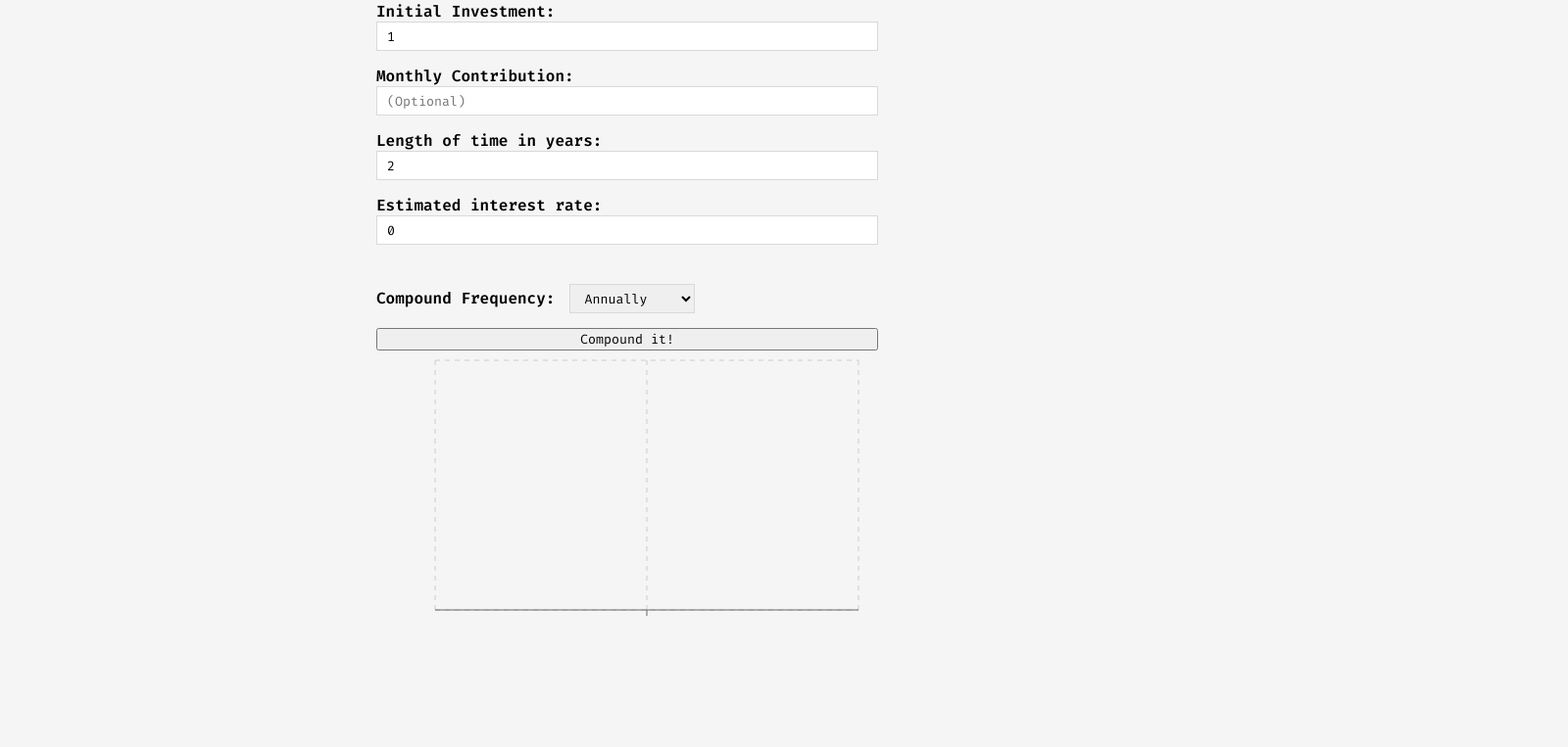
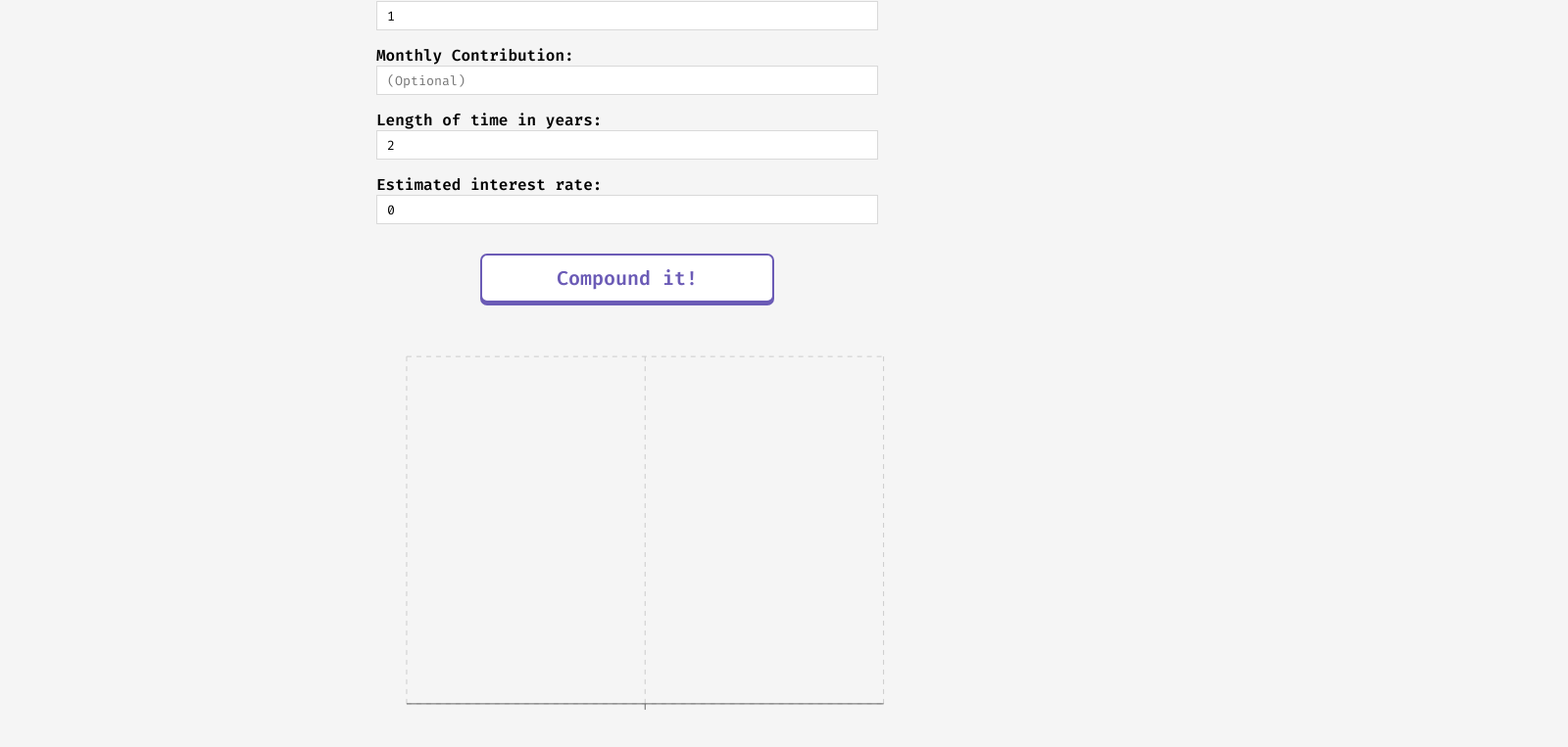
Before and after one commit to brandonflores647/Finance-Playground, a React (Create React App) app: page /compound-interest in a window 1280 px wide. Shown: the part 345-1108 px from the top of the page at 98% size, 1600 px wide, since content can reach past the window. Before the commit the page ends 1008 px from the top, so only its background shows below. Built offline with nearby package versions, Linux system fonts and the light colour scheme.

Commit message:
styled compound interest chart and hid body scrollbar

```diff
--- a/src/App.js
+++ b/src/App.js
@@ -106,10 +106,8 @@ function App() {
         </div>
       </Route>
       <Route exact path='/compound-interest'>
-        <div className='page-container'>
-          <h1 className='container-title'>Compound Interest Calculator</h1>
+          <h1 className='container-title page-container'>Compound Interest Calculator</h1>
           <CompoundInterestForm />
-        </div>
       </Route>
       <Route>
         <Redirect to='/' />
--- a/src/components/CompoundInterestForm/CompoundInterestForm.css
+++ b/src/components/CompoundInterestForm/CompoundInterestForm.css
@@ -59,3 +59,43 @@
     margin-top: 13px;
     box-shadow: 0px 0px 0px 0px #B9342D;
 }
+
+#compound-bottom {
+    display: flex;
+    width: 100%;
+    height: 80px;
+    justify-content: center;
+}
+
+#compound-submit-button {
+    width: 300px;
+    height: 50px;
+    margin-top: 15px;
+    margin-bottom: 10px;
+
+    cursor: pointer;
+    background-color: white;
+    font-size: 20px;
+    font-weight: 600;
+    color: #6B5BB6;
+
+    border: 2px solid #6B5BB6;
+    border-radius: 7px;
+    box-shadow: 0px 3px 0px 0px #6B5BB6;
+    transition: box-shadow .1s ease,
+                margin-top .1s ease,
+                margin-bottom .1s ease,
+}
+#compound-submit-button:hover {
+    margin-top: 13px;
+    box-shadow: 0px 5px 0px 0px #6B5BB6;
+}
+#compound-submit-button:active:hover {
+    margin-top: 18px;
+    box-shadow: 0px 0px 0px 0px #6B5BB6;
+}
+
+#compound-chart-container {
+    width: 100%;
+    margin: 30px 25% 30px 25%;
+}
--- a/src/components/CompoundInterestForm/index.js
+++ b/src/components/CompoundInterestForm/index.js
@@ -9,7 +9,6 @@ const CompoundInterestForm = () => {
     const [monthlyCont, setMonthlyCont] = useState('');
     const [time, setTime] = useState(2);
     const [interest, setInterest] = useState(0);
-    const [freq, setFreq] = useState('Annually');
     const [data, setData] = useState([{name:''}]);
 
     const handleReset = () => {
@@ -17,7 +16,6 @@ const CompoundInterestForm = () => {
         setMonthlyCont('');
         setTime(2);
         setInterest(0);
-        setFreq('Annually');
         setData([{name:''}]);
     }
 
@@ -37,6 +35,7 @@ const CompoundInterestForm = () => {
 
     return (
         <>
+        <div className='page-container'>
         <section id='compount-top'>
             <button id='compount-reset-button'
                     onClick={handleReset}
@@ -76,29 +75,27 @@ const CompoundInterestForm = () => {
                 value={interest}
                 onChange={(e) => setInterest(e.target.value)}
             />
-            <label>
-                Compound Frequency:
-                <select
-                    className='input-field-c'
-                    id='compount-frequency-input'
-                    value={freq}
-                    onChange={(e) => setFreq(e.target.value)}
-                >
-                    <option className='input-field-c'>Annually</option>
-                    <option className='input-field-c'>Monthly</option>
-                </select>
-            </label>
-            <button type='submit'>Compound it!</button>
+            <section id='compound-bottom'>
+                <button type='submit' id='compound-submit-button'>Compound it!</button>
+            </section>
         </form>
-        <section>
-            <ResponsiveContainer width='100%' height={300}>
+        </div>
+        <section id='compound-chart-container'>
+            <ResponsiveContainer width='47%' height={400}>
                 <LineChart
                     data={data}
-                    margin={{ top: 10, right: 20, bottom: 5, left: 0 }}>
-                  <Line type="monotone" dataKey="Value" stroke="#8884d8" />
-                  <CartesianGrid stroke="#ccc" strokeDasharray="5 5" />
-                  <XAxis dataKey="name" />
-                  <YAxis />
+                    margin={{ top: 10, right: 20, bottom: 5, left: 20 }}
+                >
+                    <Line type="monotone" dataKey="Value" stroke="#8884d8" />
+                    <CartesianGrid stroke="#ccc" strokeDasharray="5 5" />
+                    <XAxis
+                        dataKey="name"
+                        minTickGap={30}
+                        />
+                    <YAxis
+                        domain={['dataMin', 'dataMax']}
+                        width={75}
+                    />
                   <Tooltip />
                 </LineChart>
             </ResponsiveContainer>
--- a/src/index.css
+++ b/src/index.css
@@ -10,11 +10,11 @@ body {
     padding: 0;
     background-color: #F5F5F5;
 }
+body::-webkit-scrollbar { width: 0 !important }
 
 .page-container {
     width: 40%;
-    margin-right: 30%;
-    margin-left: 30%;
+    margin: auto;
 }
 
 #content-wrapper {
```
